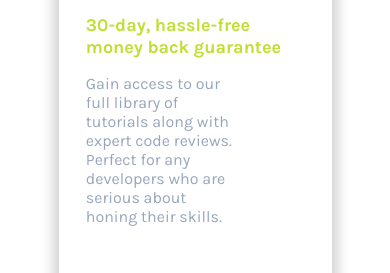
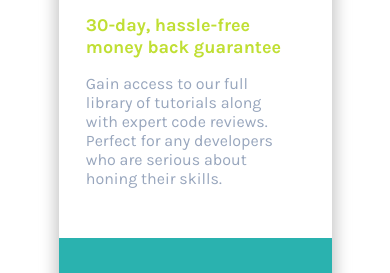
Before and after one commit to distephano30/single-price-grid-component-master, a plain HTML site: page index.html in a window 390 px wide. Shown: the part 103-376 px from the top of the page. Drawn offline with Linux system fonts and the light colour scheme.

Commit message:
Update style.css

```diff
--- a/style.css
+++ b/style.css
@@ -89,6 +89,9 @@ h2{
     width: 80%;
     margin: 50px auto;
   }
+  .header>p{
+    width: 90%;
+  }
   h2{
     font-size: 18px;
   }
```
